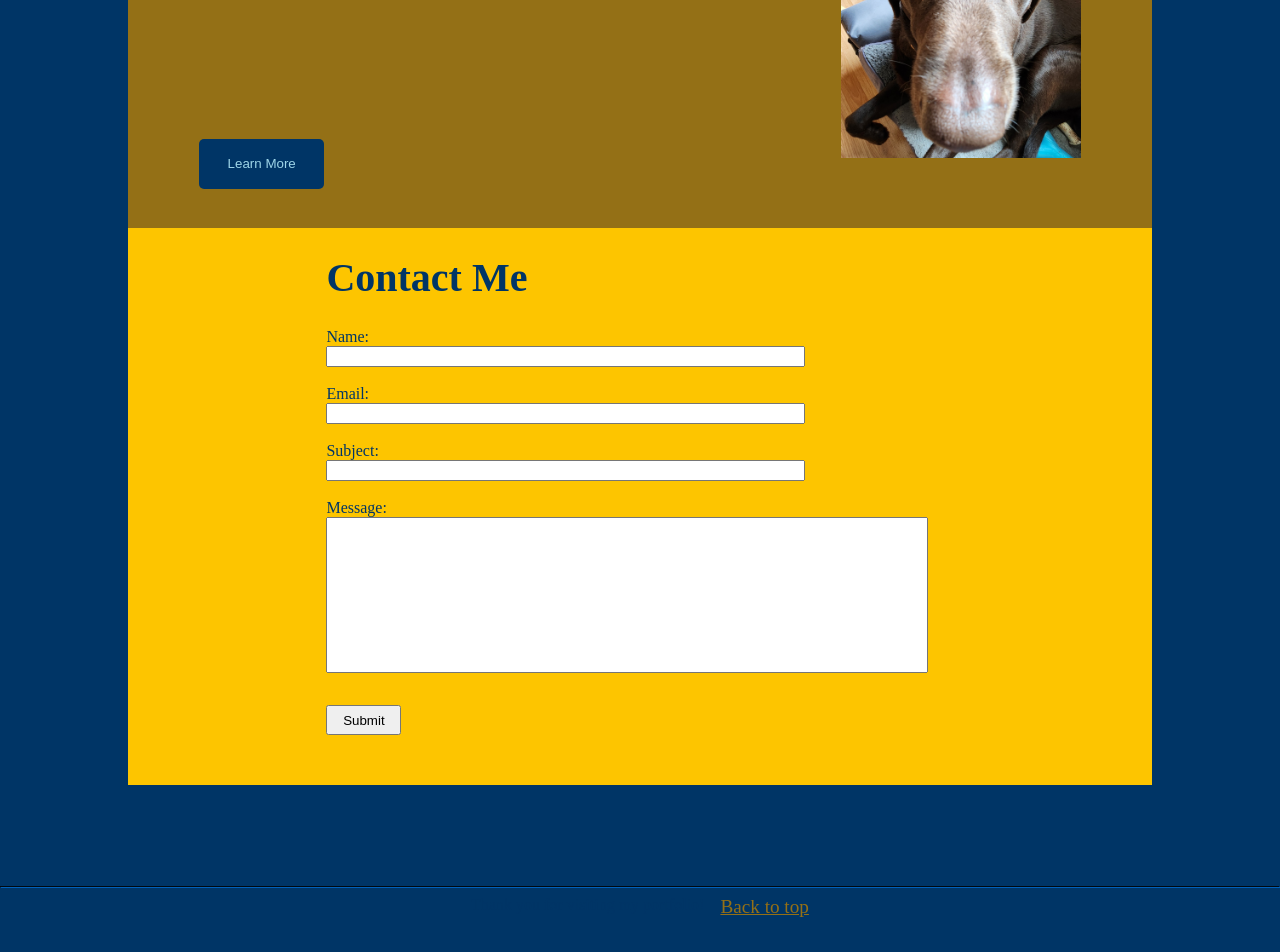
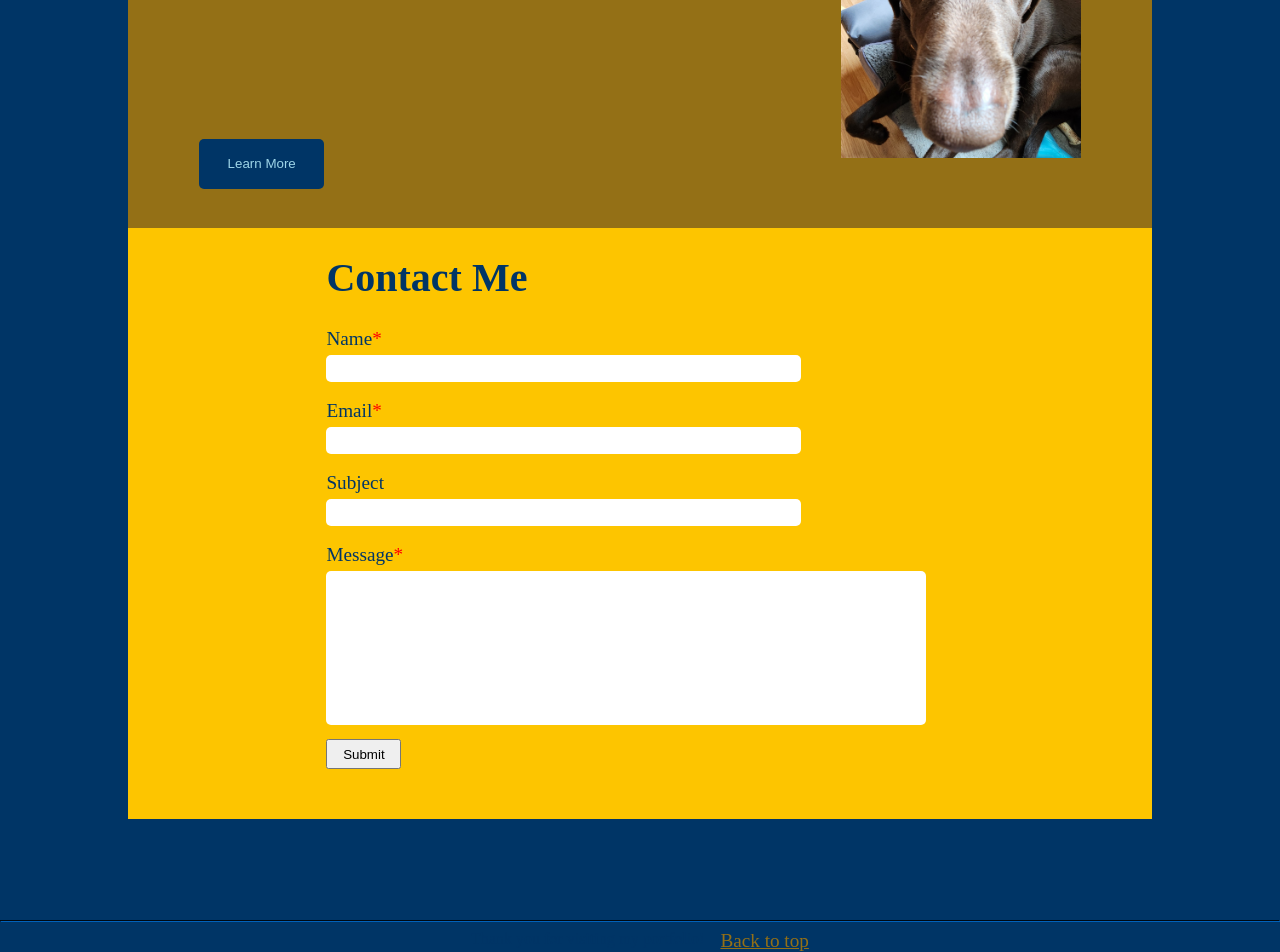
Before and after one commit to TKothenbeutel/Portfolio, a Jekyll site: the page built from index.html, in a window 1280 px wide and 1400 px high, scrolled down 1127 px. Shown: the part 448-1400 px from the top of the window. Built offline with Jekyll 4.4.1, drawn with Linux system fonts in a browser that asks for light colours; before the commit the page ends 2493 px from its top, so only the background shows below that.

Commit message:
Form connected for use

```diff
--- a/index.html
+++ b/index.html
@@ -115,21 +115,27 @@
     <div class="section" style="background-color: var(--color-accent1); margin-bottom: 3%;">
       <div class="textbox" id="contact">
         <h1>Contact Me</h1>
-         <form>
-          <label for="name">Name:</label><br>
-          <input type="text" id="name" name="name">
+         <form action="https://api.web3forms.com/submit" method="POST">
+
+          <input type="hidden" name="access_key" value="dd850d3a-7a17-4f86-a028-cfa65b2f3a7c">
+
+          <label class="requiredFormInput" for="name">Name</label><br>
+          <input class="contactInput" type="text" id="name" name="name" required>
           <br><br>
-          <label for="email">Email:</label><br>
-          <input type="email" id="email" name="email">
+          <label class="requiredFormInput" for="email">Email</label><br>
+          <input class="contactInput" type="email" id="email" name="email" required>
           <br><br>
-          <label for="subject">Subject:</label><br>
-          <input type="text" id="subject" name="subject">
+          <label  for="subject">Subject</label><br>
+          <input class="contactInput" type="text" id="subject" name="subject">
           <br><br>
-          <label for="message">Message:</label><br>
-          <textarea id="message" name="message"></textarea>
-          <br><br>
-          <input id="submitButton" type="button" value="Submit">
+          <label class="requiredFormInput" for="message">Message</label><br>
+          <textarea class="contactInput" id="message" name="message" required></textarea>
+          <br>
+          <input type="hidden" name="redirect" value="https://web3forms.com/success">
+          <input type="checkbox" name="botcheck" class="hidden" style="display: none;">
+          <button id="submitButton" type="submit">Submit</button>
         </form>
+
       </div>
     </div>
 
--- a/stylesheets/home.css
+++ b/stylesheets/home.css
@@ -29,7 +29,7 @@
 h1{
   font-size: 40px;
 }
-p{
+p, label{
   font-size: larger;
 }
 
@@ -140,6 +140,21 @@
   margin-right: auto;
 }
 
+.requiredFormInput::after{
+  content: "*";
+  color: red;
+}
+
+.contactInput{
+  margin-top: 5px;
+  height: 25px;
+  border-radius: 5px;
+  border: none;
+}
+.contactInput:focus{
+  outline: 3px solid var(--color-light)
+}
+
 #formBox{
   width: 100%;
   padding-right: 0;
```
